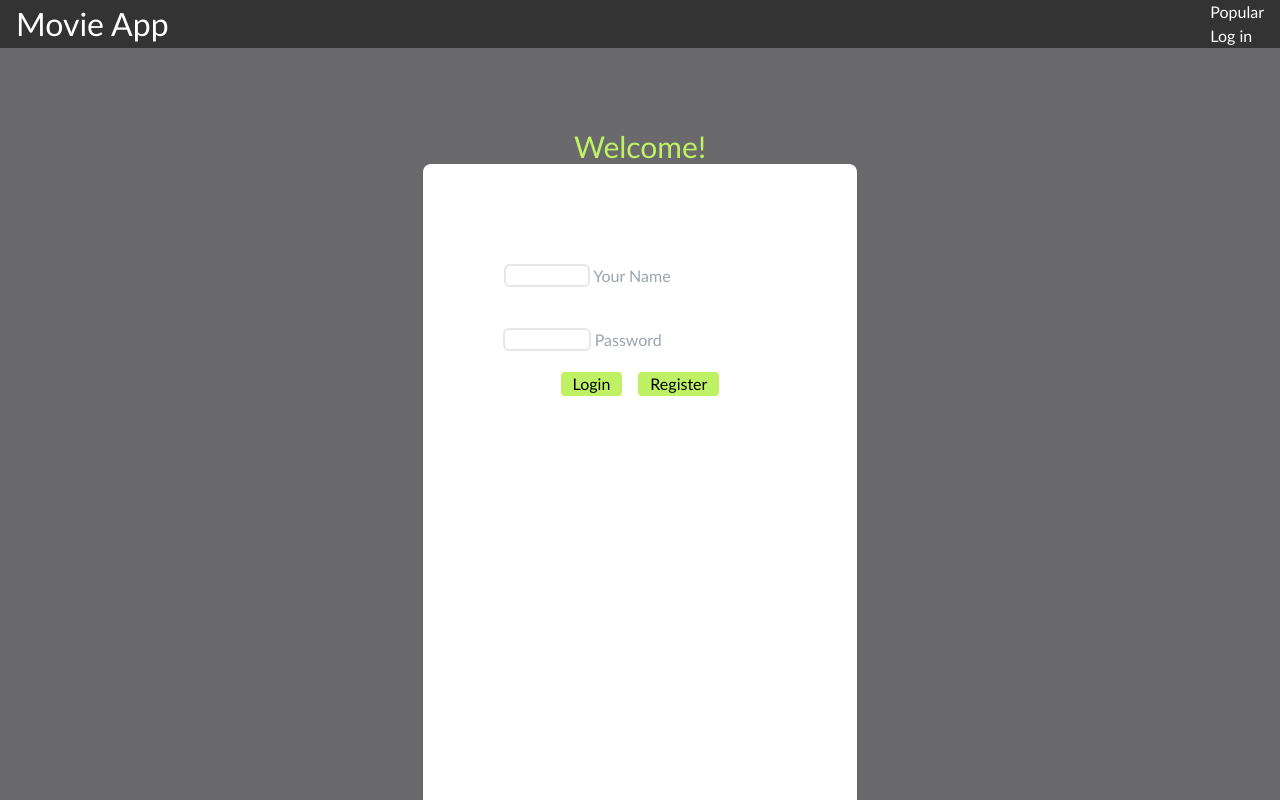
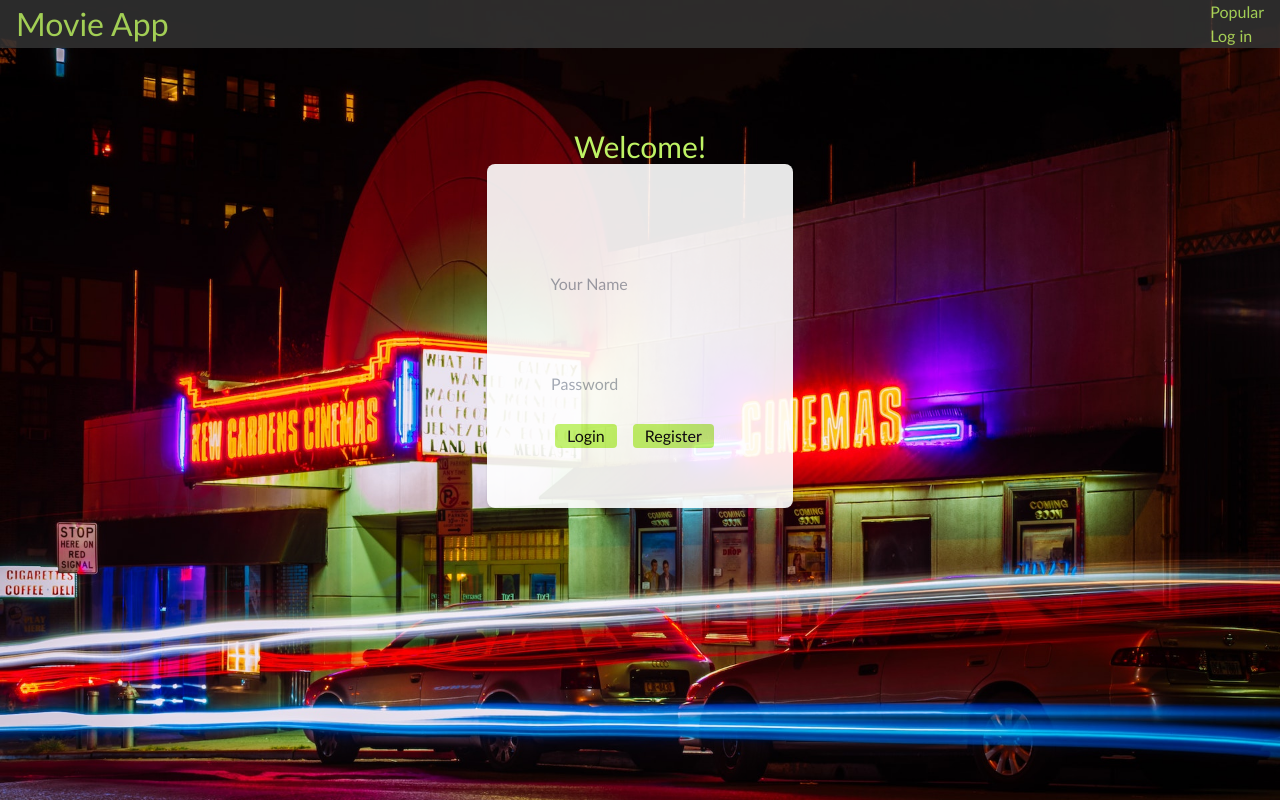
Before and after one commit to orhunbaris/movieapp, a React (Create React App) app: page /login in a window 1280 px wide. Shown: the top 800 px of the page. Built offline with nearby package versions, Linux system fonts and the light colour scheme; data requests are answered from the project's data file.

Commit message:
3rd commit Login Page looks a bit better

```diff
--- a/db.json
+++ b/db.json
@@ -26,7 +26,6 @@
       "favoritelist": [
         "Piggy",
         "Jeepers Creepers: Reborn",
-        "Terrifier",
         "Fullmetal Alchemist: The Final Alchemy",
         "Pinocchio",
         "Crawlspace",
--- a/src/components/LoginForm.js
+++ b/src/components/LoginForm.js
@@ -66,21 +66,21 @@ function LoginForm() {
     <section className="login-container mx-auto p-12">
       <div className="flex flex-col items-center justify-center px-6 py-8 mx-auto">
         <h1 className="text-center text-3xl text-lime-300">Welcome!</h1>
-          <div className="w-auto bg-white rounded-lg shadow dark:border md:mt-0 sm:max-wmd xl:p-0 dark:bg-gray-600 dark:border-gray-300">
+          <div className="w-auto bg-white   rounded-lg shadow dark:border md:mt-0 sm:max-wmd xl:p-0 dark:bg-neutral-800 opacity-90 dark:border-gray-300">
               <div className="p-6 space-y-4 md:space-y-6 sm:p-8">
-                                  <form className="login-form text-center m-2 p-10 h-screen" onSubmit={handleSubmit}>
+                      <form className="login-form space-y-2  m-2 p-5 " onSubmit={handleSubmit}>
                         <div className="inner-form-element py-5">
-                                      <label className="label-name px-5 border-2 rounded-md text-white">Name</label>
+                          <label className="label-name block rounded-md text-lg text-white">Name</label>
                           <input
                             type="text"
                             id="name"
-                                        className="rounded"
+                            className="rounded-lg focus:ring-primary-600 focus:border-primary-600 block w-full"
                             placeholder=" Your Name"
                             onChange={(e) => setUser({ ...user, name: e.target.value })}
                           ></input>
                         </div>
                         <div className="inner-form-element py-5">
-                                      <label className="label-password px-2 border-2 rounded-md text-white">Password</label>
+                          <label className="label-password block rounded-md text-lg text-white">Password</label>
                           <input
                             type="password"
                             id="password"
--- a/src/index.css
+++ b/src/index.css
@@ -8,22 +8,24 @@
 
 body {
   margin: 0;
-    background: #6a6a6d;
-    font-family: 'Gill Sans', 'Gill Sans MT', Calibri, 'Trebuchet MS', sans-serif;
+  background-image: url("/public/assets/background_cinema.jpg");
+  background-size: cover;
+  background-repeat: no-repeat;
+
+  font-family: "Gill Sans", "Gill Sans MT", Calibri, "Trebuchet MS", sans-serif;
 }
 
 .nav {
   background-color: #333;
-    color: white;
+  color: rgb(190 242 100);
   display: flex;
   justify-content: space-between;
   align-items: center;
   gap: 2rem;
   padding: 0 1rem;
-
 }
 
-.site-title{
+.site-title {
   font-size: 2rem;
 }
 
@@ -37,12 +39,6 @@ body {
   text-decoration: none;
 }
 
-
 .movie-list {
-   columns: 2;
-
-}
-
-.login-container {
   background: #6a6a6d;
 }
--- a/src/movielist/MovieCard.js
+++ b/src/movielist/MovieCard.js
@@ -22,13 +22,13 @@ function MovieCard({ movie }) {
   return (
     <div key={movie.id} className="movie-card max-w-sm rounded overflow-hidden shadow-lg text-lg">
 
-
+      <h1 className="movie-card-title text-center text-white">{movie.title}</h1>
       <img
         src={"https://image.tmdb.org/t/p/w500" + movie.poster_path}
         alt="movie_card_image"
         className="movie-card-image w-full"
       />
-      <h1 className="movie-card-title text-center text-white">{movie.title}</h1>
+
 
 
 
--- a/src/movielist/MovieList.js
+++ b/src/movielist/MovieList.js
@@ -57,7 +57,7 @@ function MovieList() {
   }, []);
 
   return (
-    <div className="grid grid-cols-5 gap-5">
+    <div className="movie-list grid grid-cols-5 gap-5">
       {movies.map((movie, index) => {
         return <MovieCard key={index} movie={movie} />;
       })}
--- a/src/shared/Navbar.js
+++ b/src/shared/Navbar.js
@@ -6,7 +6,7 @@ export default function Navbar()
 
 
     return(
-        <nav className="nav">
+        <nav className="nav opacity-85">
             <Link to="/" className="site-title">Movie App</Link>
             <ul>
                 <CustomLink to="/popular"> Popular </CustomLink>
```
Also changed, not shown: public/assets/background_cinema.jpg (added). Lines whose indentation alone changed are shown as unchanged.
